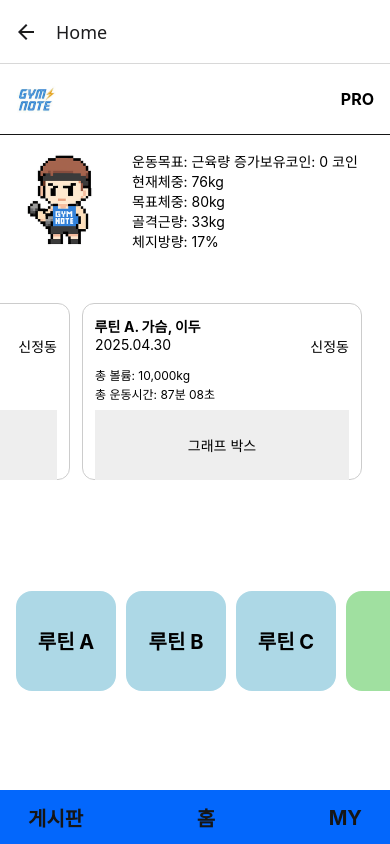
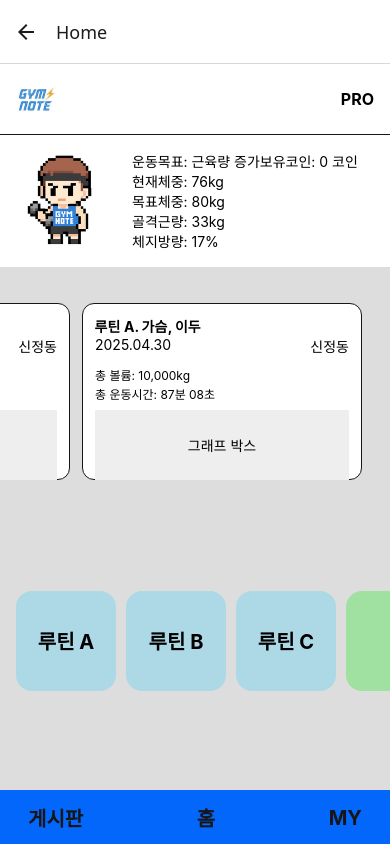
Before and after one commit to GymNote-Org/gymnote-FE, a React Native app: screen /Home in a window 390 px wide. Built offline with nearby package versions, Linux system fonts and the light colour scheme.

Commit message:
style: 홈 화면 및 운동기록 카드 배경색상 등 지정

```diff
--- a/src/components/RecentExerciseCard.tsx
+++ b/src/components/RecentExerciseCard.tsx
@@ -38,11 +38,12 @@ const styles = StyleSheet.create({
         width: 280,
         height: 176.84,
         borderWidth: 1,
-        borderColor: '#ccc',
+        borderColor: '#161616',
         borderRadius: 12,
         padding: 12,
         marginRight: 12,
-        backgroundColor: '#fff'
+        backgroundColor: '#fff',
+        color: '#161616',
     },
     header: {
         marginBottom: 8,
--- a/src/screens/HomeScreen.tsx
+++ b/src/screens/HomeScreen.tsx
@@ -85,12 +85,13 @@ export default function HomeScreen() {
 const styles = StyleSheet.create({
     container: {
         flex: 1,
-        backgroundColor: '#fff'
+        backgroundColor: '#dddddd'
     },
     userCard: {
         padding: 16,
         flexDirection: 'row',
         marginBottom: 24,
+        backgroundColor: '#fff'
     },
     avatarBox: {
         width: 100,
@@ -104,7 +105,8 @@ const styles = StyleSheet.create({
         height: 100,
     },
     userInfo: {
-        fontSize: 12,
+        fontSize: 11,
+        color: '#161616',
         justifyContent: 'space-between',
     },
     horizontalList: {
```
